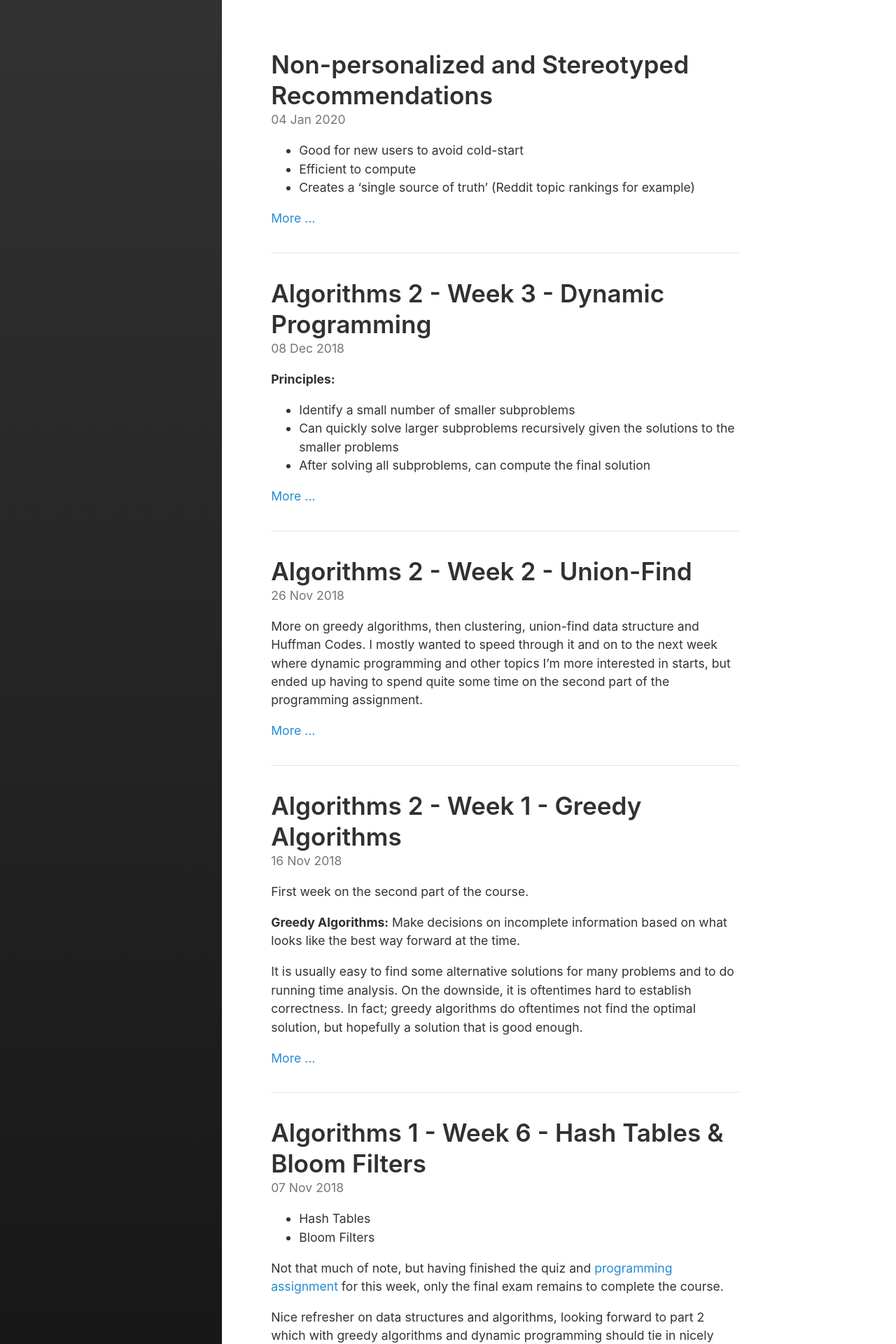
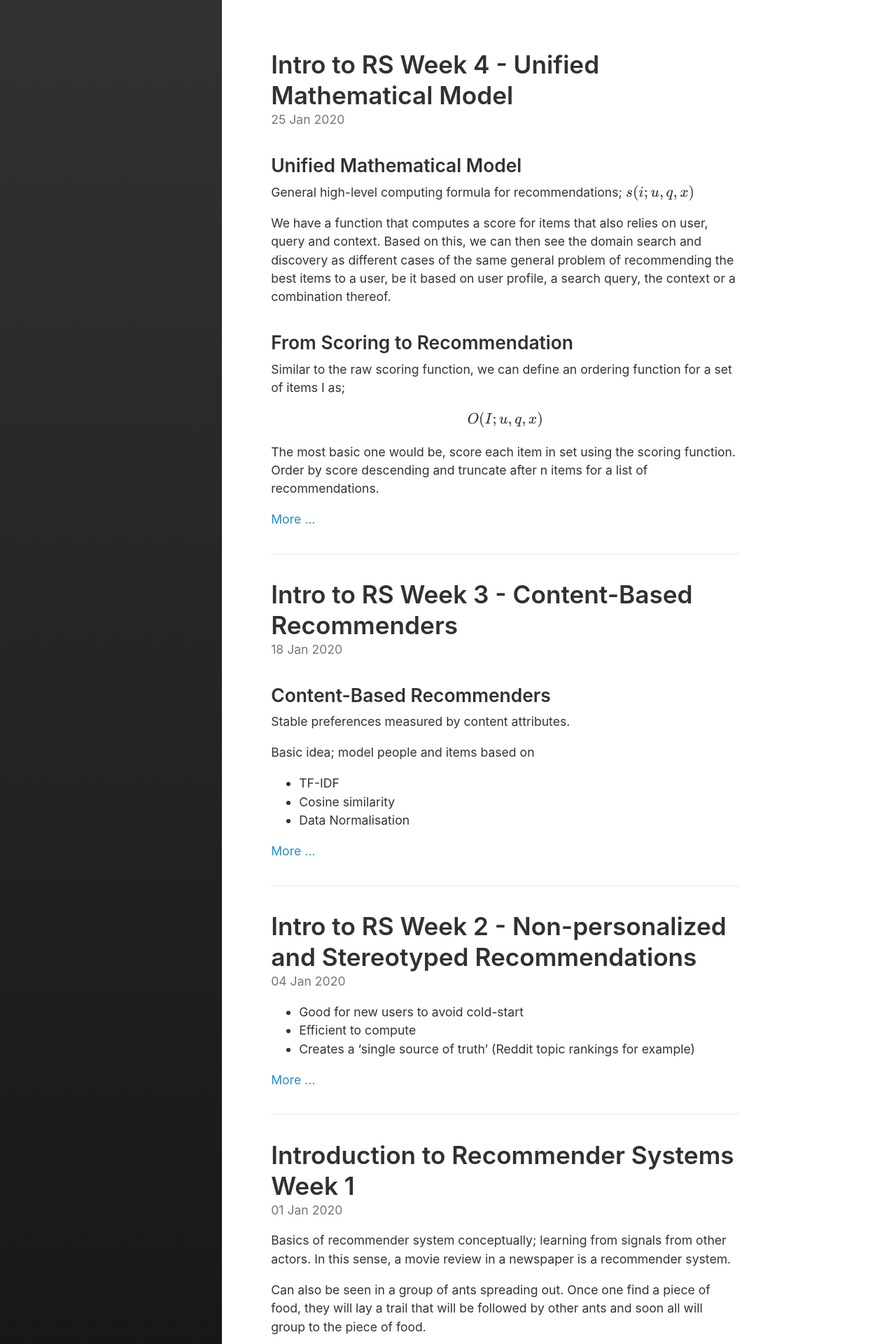
Before and after one commit to FreddieK/FreddieK.github.io, a Jekyll site: the page built from index.html, in a window 1280 px wide. Shown: the top 1920 px of the page at 70% size. Built offline with Jekyll 4.4.1, drawn with Linux system fonts in a browser that asks for light colours; formulas are drawn with MathJax 3; the list of posts is cut into pages by our own code; part of the change alters nothing that is shown; some of the changed text lies outside the part shown.

Commit message:
Introduction to RS course notes

```diff
--- /dev/null
+++ b/_posts/2020-01-01-rs-1-1.md
@@ -0,0 +1,184 @@
+---
+layout: post
+title: Introduction to Recommender Systems Week 1
+excerpt_separator:  <!--more-->
+comments: true
+tags: ['Recommender Systems']
+---
+
+Basics of recommender system conceptually; learning from signals from other actors. In this sense, a movie review in a newspaper is a recommender system.
+
+Can also be seen in a group of ants spreading out. Once one find a piece of food, they will lay a trail that will be followed by other ants and soon all will group to the piece of food.
+
+<!--more-->
+
+**Information retrieval**
+* Answer questions about large selection of documents
+Like TFIDF, good for finding things in static content base. Dynamic information need (search query).
+
+**Information filtering**
+* Rapidly changing streams of information, dynamic content base. Focuses
+instead on modelling user need and then filtering new incoming content.
+
+## Collaborative filtering
+Idea that the filtering needs to be better than just high level topics or
+keywords.
+
+### Manual
+* Community of users that recommend things to each other and to distribution
+groups that people can subscribe to.
+
+### Automatic
+* K-Nearest Neighbour for example.
+* For early approaches here were the phrase recommender systems originally
+coined.
+
+## Types of Recommenders
+* Filtering interfaces (e.g. e-mail)
+* Recommendation interfaces ("recommended for you")
+* Prediction interfaces (predict review score)
+
+## Vocabulary
+* Rating - Expression of preference
+  * Explicit
+  * Implicit
+* Prediction - Estimate of preference
+* Recommendation - Selected items for user
+* Content - Attributes, text etc.
+* Collaborative - Using data from other users
+
+## Recommendation approaches
+* Non-personalised and stereotyped
+  * Popularity, group preference
+* Product association
+  * Association rules
+* Content-based
+  * Learn what I like (in terms of attributes)
+* Collaborative
+  * Learn what I like, use other similar users experiences for recommendations
+
+## Designing a Recommender
+* Collect Opinion and Experience data
+* Find relevant data for your purpose
+* Compute recommendations
+* Present data in useful way
+
+# Preferences and Ratings
+
+## Types of explicit ratings
+* Consumption - Fresh after consumption
+* Memory - Some time after consumption
+* Expectation - Before consumption
+  * For seldom purchases (house for example), this is the most common
+...and sometimes;
+* Joke ratings - Amazon joke reviews for example
+
+## Implicit data
+* Data collected from user actions
+* User is acting with another purpose besides expressing their (conscious) preference
+* Binary and continuous metrics
+* Might be creepy
+  * Be nice; allow users to opt-out
+
+## Learning Objectives
+* Predictions: Estimate how much you will like an item or buy an item.
+  * A numeric value on some scale.
+  * Positive is that it gives a strength to the recommendation.
+  * Negative is that it provides something falsifiable.
+* Recommendations: Selects items for things you might like from a larger set.
+  * Oftentimes a list of things you might like.
+  * Positive is that it provides good choices as a default.
+  * Negative can be that if it's perceived as a top N list of highest predicted, people might not explore further if none matches their taste assuming that no later results will match better (think second page of Google)
+
+Explicit vs organic recommendations - "Top recommendations for you" vs. "Things you might like".
+
+## Different types of recommender systems
+
+### Analytical Framework
+* Domain
+  * What is being recommended? Items, bundles, sequences?
+  * New items or old items?
+* Purpose
+  * Sales, connecting people, education, etc...
+* Recommendation context
+  * What is the user doing at the time of recommendation? Shopping, listening to music, hanging out with other people etc...
+  * How does the context constrain the recommendation?
+* Whose opinions
+  * Experts, ordinary people, people like you?
+* Personalisation level
+  * Non-personalised
+  * Demographic
+  * Ephemeral (matching current activity)
+  * Persistent (matching long-term interests)
+* Privacy and trustworthiness
+  * There are personal information and preferences people don't want revealed
+  * Transparency and opt-out
+  * Vulnerability to external recommendations
+* Interfaces
+  * What does the output look like? Predications, recommendations, filtering?
+  * Types of input? Explicit, implicit?
+* Recommendation algorithms
+  * Non-personalised summary statistics
+  * Content-based
+    * Information filtering
+    * Knowledge-based
+  * Collaborative filtering
+    * User-User
+    * Item-Item
+    * Dimensionality Reduction
+  * Others
+    * Critique / Interview based recommendations
+    * Hybrid techniques
+
+## Recommendation algorithms
+Basic model consists of Users, Items and Ratings.
+
+The users and items together forms a community, which is the context within where the recommendations make sense.
+
+Further, the entities can contain attributes;
+* User attributes (demographics)
+* Item attributes (properties, genres etc.)
+
+### Non-personalised summary statistics
+Uses external community data such as best-seller, most popular, trending, average rating etc...
+
+### Content-based filtering
+Users gets a taste vector of attributes via their interest signals. Items are then compared to the user vector and a vector . product is made for similarity.
+
+* User ratings x Item attributes => model
+* Model applies to new items via attributes
+* Alternative is knowledge based where item attributes form a (vector?) space, which the user can navigate.
+
+### Collaborative filtering
+* Uses opinions of others to predict/recommend
+* User model - set of ratings
+* Item model - set of ratings
+* Common score: sparse matrix of ratings
+  * Fill in missing values (predict)
+  * Select promising cells (recommend)
+* Several different techniques
+
+* User-user. Find neighbourhood of similar-taste people (or let user explicitly select people they trust) and use their opinions.
+* Item-item. Pre-compute similarity among items via ratings. Use own ratings to triangulate for recommendations.
+* Dimensionality reduction. Create lower-dimensionality taste-vector via vector compression.
+
+## Notes on evaluation
+Evaluation is hard. Accuracy of predictions, usefulness of recommendations (correctness, non-obvious, diversity), computational performance.
+
+### Meta questions
+* To what extent are recommenders just recommending what people would have done anyways?
+* Can we teach people to give more consistent signals to move beyond the 'magic barrier' of custom inconsistency between previous and future actions.
+
+### State of the art (2016 :D)
+We have great well-known algorithms, but they still need to be contextualised by exploring the use-case, data and users. In that sense, it's still very much a craft to device a good recommender system.
+
+### Looking forward (from 2016)
+* Many hard problems remaining
+  * Temporal Recommendations (/sequences)
+  * Recommendations for education
+  * Low frequency, high-stakes recommendations
+  * Explore vs. exploit
+* Recognised specialty that brings together multiple disciplines
+  * Machine learning / data mining
+  * Business / Marketing
+  * HCI / consumer understanding
--- a/_posts/2020-01-04-rs-1-2.md
+++ b/_posts/2020-01-04-rs-1-2.md
@@ -1,6 +1,6 @@
 ---
 layout: post
-title: Non-personalized and Stereotyped Recommendations
+title: Intro to RS Week 2 - Non-personalized and Stereotyped Recommendations
 excerpt_separator:  <!--more-->
 comments: true
 tags: ['Recommender Systems']
--- /dev/null
+++ b/_posts/2020-01-18-rs-1-3.md
@@ -0,0 +1,50 @@
+---
+layout: post
+title: Intro to RS Week 3 - Content-Based Recommenders
+excerpt_separator:  <!--more-->
+comments: true
+tags: ['Recommender Systems', 'Content-Based Filtering']
+---
+
+## Content-Based Recommenders
+Stable preferences measured by content attributes.
+
+Basic idea; model people and items based on
+
+* TF-IDF
+* Cosine similarity
+* Data Normalisation
+
+<!--more-->
+
+## TF-IDF for content-based filtering
+TFIDF can be used to create a weighted vector of attributes as a profile for an item.
+These profiles can be combined with user signals like ratings to create a user profile vector which then can be matched against future items.
+
+### Common tweaks
+
+#### TF Variations
+* Interpretation of Term Frequency - can be a binary yes/no or boolean based on certain threshold
+* Logarithmic frequencies log(tf + 1)
+* Normalized frequency (divide by document length)
+
+#### BM25
+* Includes frequency in query, document, number of documents and length.
+* Various versions (BM11, BM25 etc.) with different weights
+
+### Additional challenges
+* Phrases and n-grams
+* Significance in documents (headers etc.)
+  * For the Recommender case with user supplied tags, authority of user might also show up here.
+* General document authority (e.g. pagerank)
+  * Two items might match the search as well, but have different popularity/quality score that would affect the ranking
+* Implied content (links, usage)
+  * Generally, the lack of semantic understanding of context in traditional methods means they are only really efficient for literal searches.
+  * Can we understand an item from the contexts in which it occurs, and from where it is linked?
+
+## Building profiles
+Cosine distance gives a score between -1 and 1 that can be interpreted as expressing both dislike, indifference and like.
+
+Limitations of simple content-based profiles is that with a native implementation, interaction between different dimensions isn't considered. Liking chocolate sauce on ice-cream doesn't mean you like chocolate sauce on pizza.
+
+Strategies to embed semantic meaning inside the feature vectors are enhancing the results. Either via explicit (links between concepts for example) or implicit (e.g. Word2vec type contextual embeddings) means.
--- /dev/null
+++ b/_posts/2020-01-25-rs-1-4.md
@@ -0,0 +1,37 @@
+---
+layout: post
+title: Intro to RS Week 4 - Unified Mathematical Model
+excerpt_separator:  <!--more-->
+comments: true
+tags: ['Recommender Systems']
+---
+
+## Unified Mathematical Model
+General high-level computing formula for recommendations;
+$$s(i; u, q, x)$$
+
+We have a function that computes a score for items that also relies on user, query and context. Based on this, we can then see the domain search and discovery as different cases of the same general problem of recommending the best items to a user, be it based on user profile, a search query, the context or a combination thereof.
+
+## From Scoring to Recommendation
+Similar to the raw scoring function, we can define an ordering function for a set of items I as;
+
+$$O(I; u, q, x)$$
+
+The most basic one would be, score each item in set using the scoring function. Order by score descending and truncate after n items for a list of recommendations.
+
+<!--more-->
+
+Of course, this doesn't factor in factors like diversity, novelty, serendipity, value of items or other objectives that you might have that might affect how you want to generate the list of recommendations.
+
+Similarly, semantic understanding of how items relate might mean some are deemed irrelevant. If you've bought and read the hard-cover version of a book, being recommended the pocket version might not be of much use.
+
+Lastly, you might consider the number of items n as an input for the ordering function, as you might want different logic depending on how big the output set will be.
+
+## Psychology of Preferences
+Explicit ratings are oftentimes not as stable as people assume and much more contextual. We articulate how we like something based on our feelings in that moment. Asking the same person again later about the same item might yield another rating.
+
+Oftentimes, evaluating individual items is hard to do fair due to multiple aspects being included in a single score (artistic movies will on average get higher ratings, but aren't very predictive over what we will want to watch next time).
+
+Comparing multiple items relatively to each-other can help clarify and reveal actual preferences too even when the absolute score might be the same for items.
+
+In real-life decision situations, this is also a common difference. Either you make an individual rating, or you give a relative judgement.
```
